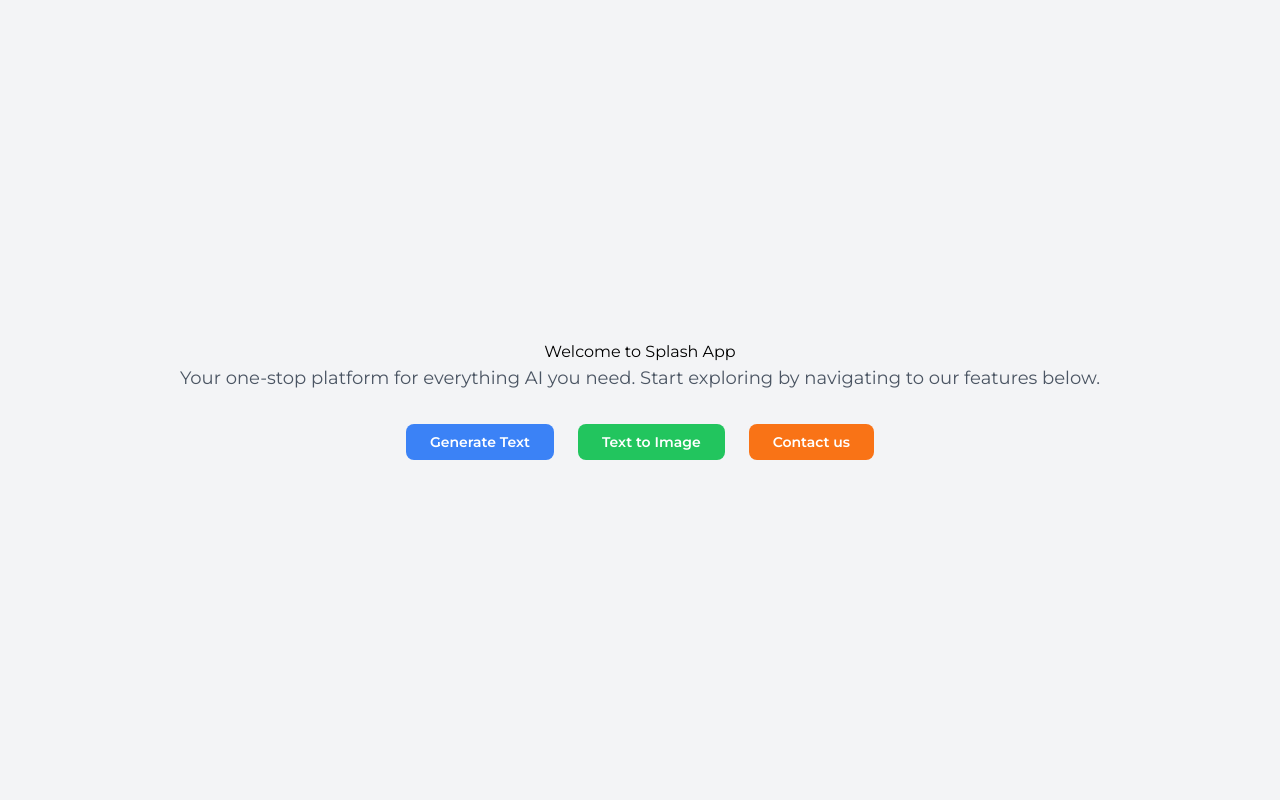
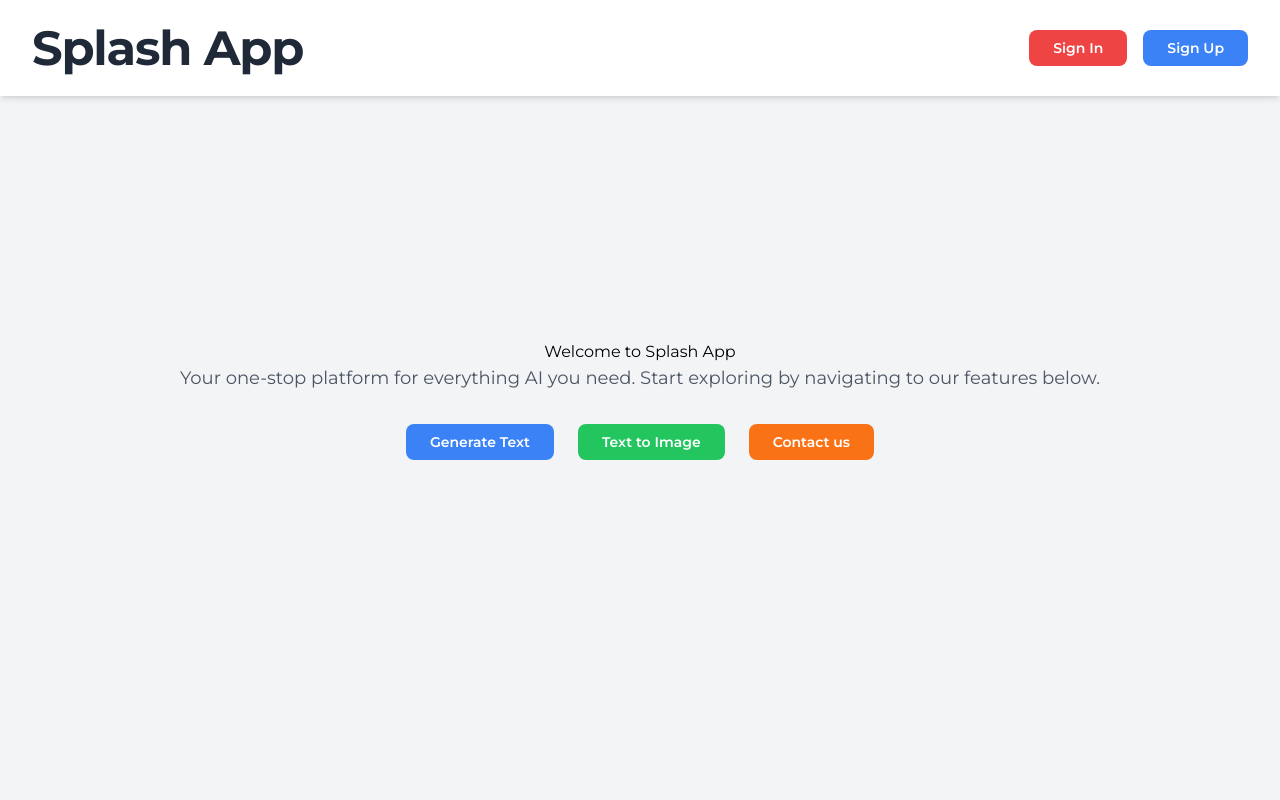
Before and after one commit to Ephy-kimotho/alx-project-0x03-setup, a Next.js app in the folder alx-project-0x03/: page / in a window 1280 px wide. Shown: the top 800 px of the page. Built offline with nearby package versions, Linux system fonts and the light colour scheme.

Commit message:
included Layout component in App

```diff
--- a/alx-project-0x03/pages/_app.tsx
+++ b/alx-project-0x03/pages/_app.tsx
@@ -1,6 +1,11 @@
 import "@/styles/globals.css";
 import type { AppProps } from "next/app";
+import Layout from "@/components/layouts/Layout";
 
 export default function App({ Component, pageProps }: AppProps) {
-  return <Component {...pageProps} />;
+  return (
+    <Layout>
+      <Component {...pageProps} />
+    </Layout>
+  );
 }
```
